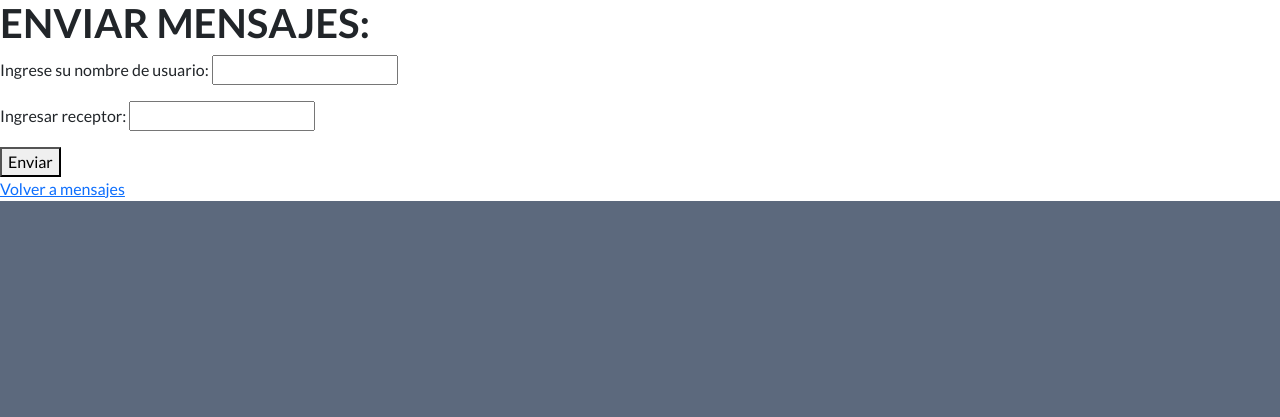
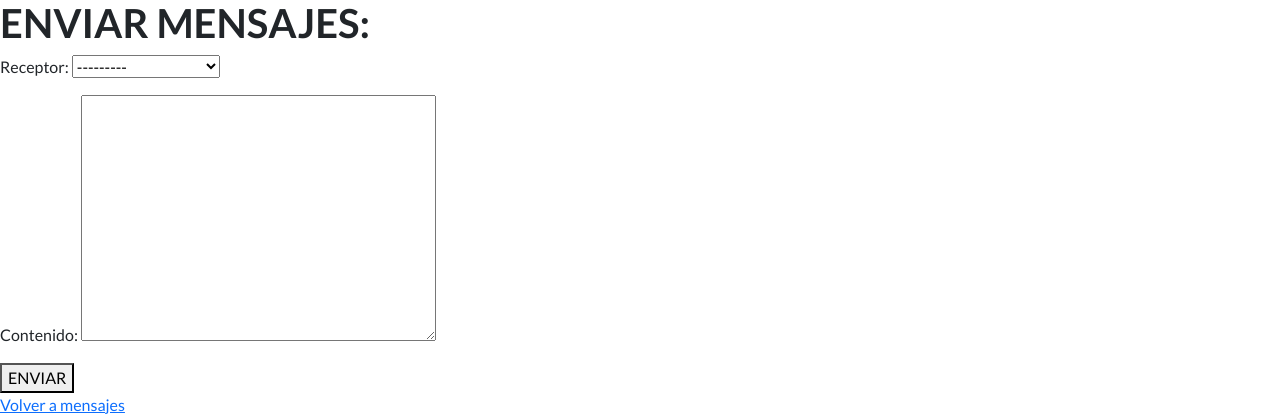
Before and after one commit to Santymore23/TRABAJO-FINAL-MOREYRA, a Django app: page /AppMensajes/mensajes/enviar in a window 1280 px wide. Shown: the part 607-1024 px from the top of the page. Before the commit the page ends 808 px from the top, so only its background shows below. Run offline with Django 4.2, Linux system fonts and the light colour scheme; a user stored in the database is signed in; data comes from the database, SQL or seed files in the repository; both versions use the stored data as it was after the commit; some libraries are stand-ins or nearby versions.

Commit message:
nuevos cambios

```diff
--- a/AppMensajes/forms.py
+++ b/AppMensajes/forms.py
@@ -2,7 +2,8 @@
 from django.contrib.auth.models import User
 from .models import *
 
-class EnviarMensajeForm(forms.Form):
-    emisor = forms.CharField (max_length=70,label="Ingrese su nombre de usuario")
-    receptor = forms.CharField (max_length=70, label="Ingresar receptor")
-    mensaje = forms.Textarea ()
+class EnviarMensajeForm(forms.ModelForm):
+    class Meta:
+        model = Mensaje
+        fields = ['receptor','contenido']
+    emisor = forms.ModelChoiceField(queryset=User.objects.all(), widget= forms.HiddenInput(), required= False)
--- a/AppMensajes/templates/AppMensajes/FormMensaje.html
+++ b/AppMensajes/templates/AppMensajes/FormMensaje.html
@@ -1,6 +1,6 @@
 {% extends "AppViajes/inicio.html" %}
 
-{% load static %}
+
 
 {% block titulo %} MENSAJES {% endblock %}
 
@@ -8,7 +8,7 @@
 <h1>ENVIAR MENSAJES:</h1>
 <form action="{% url 'mensajes_enviar' %}" method="POST"> {% csrf_token %}
     {{ form.as_p }}
-    <button type="submit">Enviar</button>
+    <button type="submit">ENVIAR</button>
     </form>
-    <a href="{% url 'mensajes_enviar' %}">Volver a mensajes</a>
+    <a href="{% url 'mensaje_mostrar' %}">Volver a mensajes</a>
 {% endblock %}
--- a/AppMensajes/views.py
+++ b/AppMensajes/views.py
@@ -16,17 +16,17 @@
 @login_required
 def MensajeEnviar (request):
     if request.method == "POST":
+        emisor = request.user
         form = EnviarMensajeForm(request.POST)
+        form.fields ['emisor'].initial = emisor.id
         if form.is_valid():
-            emisor_nombre = form.cleaned_data ['emisor']
             receptor_nombre = form.cleaned_data ['receptor']
-            mensaje_contenido = form.cleaned_data ['contenido']
+            mensaje_contenido = form.cleaned_data ['mensaje']
             try:
-                emisor = User.objects.get (username = emisor_nombre)
                 receptor = User.objects.get (username = receptor_nombre)
                 mensaje = Mensaje(usuario= emisor, receptor = receptor, contenido = mensaje_contenido)
                 mensaje.save()
-                return redirect (MensajeMostrar)
+                return redirect ("mensaje_mostrar")
             except User.DoesNotExist:
                 raise Http404
     else:
--- a/AppViajes/templates/AppViajes/inicio.html
+++ b/AppViajes/templates/AppViajes/inicio.html
@@ -21,7 +21,6 @@
         <!-- Navigation-->
         <nav class="navbar navbar-light bg-light static-top">
             <div class="container">
-                <a class="btn btn-primary" href="{% url 'Login' %}">LOGIN</a>
                 {% if user.is_authenticated %}
                 <a class="navbar-brand" href="{% url 'inicio' %}">VIAJES</a>
                 <a class="btn btn-primary" href="{% url 'consejos_list' %}">CONSEJOS</a>
@@ -30,8 +29,12 @@
                 <a class="btn btn-primary" href="{% url 'paginas_list' %}">PAGINAS</a>
                 <a class="btn btn-primary" href="{% url 'Acerca_de_mi' %}">ABOUT</a>
                 <a class="btn btn-primary" href="{% url 'registro' %}">REGISTRO</a>
+                <a class="btn btn-primary" href="{% url 'Login' %}">LOGIN</a>
                 <a class="btn btn-primary" href="{% url 'Logout' %}">LOGOUT</a>
                 <a class="btn btn-primary" href="{% url 'Editar' %}">CAMBIAR DATOS</a>
+                <a class="btn btn-primary" href="{% url 'mensajes_enviar' %}">MENSAJES ENVIAR</a>
+                <a class="btn btn-primary" href="{% url 'mensaje_mostrar' %}">MENSAJES RECIBIDOS</a>
+                <br>
                 <p>Hola de nuevo, {{request.user.username}} </p>
                 <img src="{{ avatar }}" alt="Avatar" style="width:50px ; height:50px;"
             </div>
```
Also changed, not shown: AppMensajes/templates/AppMensajes/MensajesList.html (+3 -4 lines), db.sqlite3.
